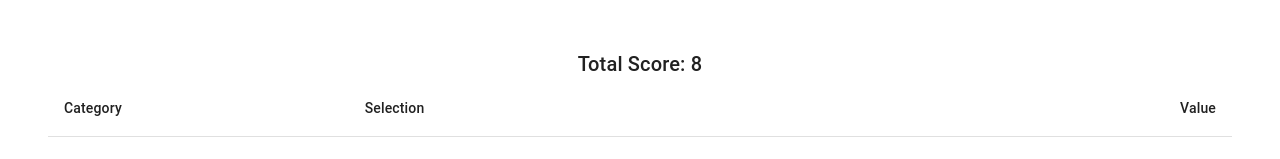
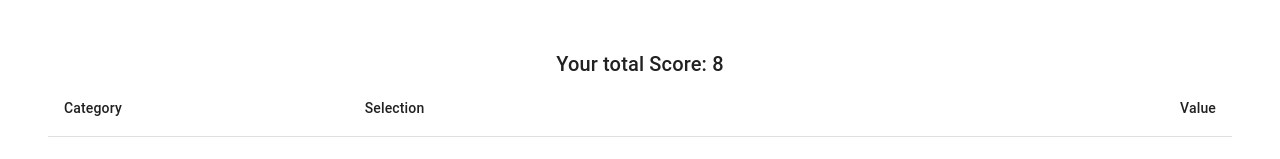
Before and after one commit to mrmcduff/negotiation-slider, a React (Create React App) app: page / in a window 1280 px wide. Shown: the top 159 px of the page. Built offline with nearby package versions, Linux system fonts and the light colour scheme.

Commit message:
pushing a text change

```diff
--- a/src/App.tsx
+++ b/src/App.tsx
@@ -55,7 +55,7 @@ const App: React.FC = () => {
     }, [bonus, jobAssignment, vaca, startDate, meCov, inCov, salary, location]);
     return (
         <div className={cx('App', styles.commonStyle)}>
-            <Typography variant="h6">{`Total Score: ${score}`}</Typography>
+            <Typography variant="h6">{`Your total Score: ${score}`}</Typography>
             <Table>
                 <TableHead>
                     <TableRow>
```
